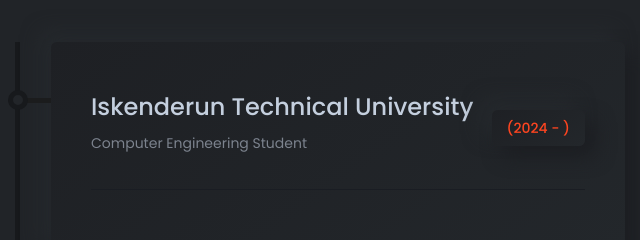
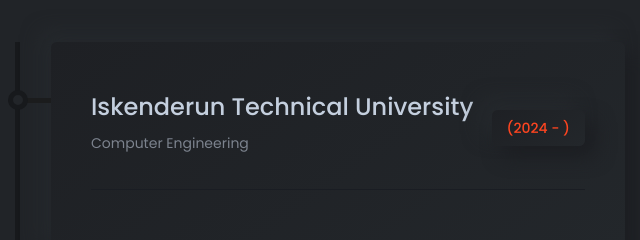
Before and after one commit to fxusuf/fxusuf.github.io, a plain HTML site: page index.html in a window 1280 px wide. Shown: the part 3200-3440 px from the top of the page, 0-640 px from the left. Drawn offline with Linux system fonts and the light colour scheme.

Commit message:
Update index.html

```diff
--- a/index.html
+++ b/index.html
@@ -470,7 +470,7 @@
                                                             <div class="heading">
                                                                 <div class="title">
                                                                     <h4>Iskenderun Technical University</h4>
-                                                                    <span>Computer Engineering Student </span>
+                                                                    <span>Computer Engineering </span>
                                                                 </div>
                                                                 <div class="date-of-time">
                                                                     <span>(2024 - )</span>
```
